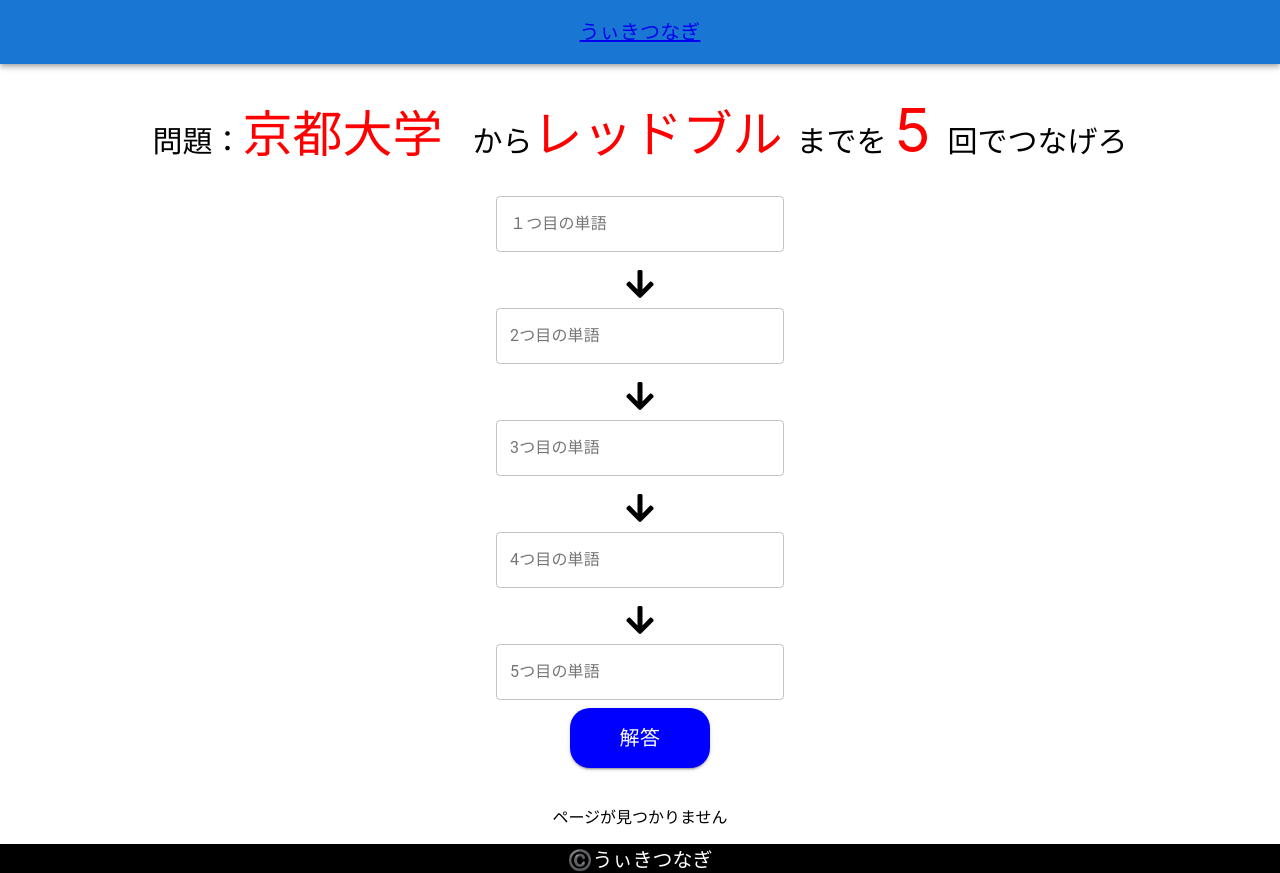
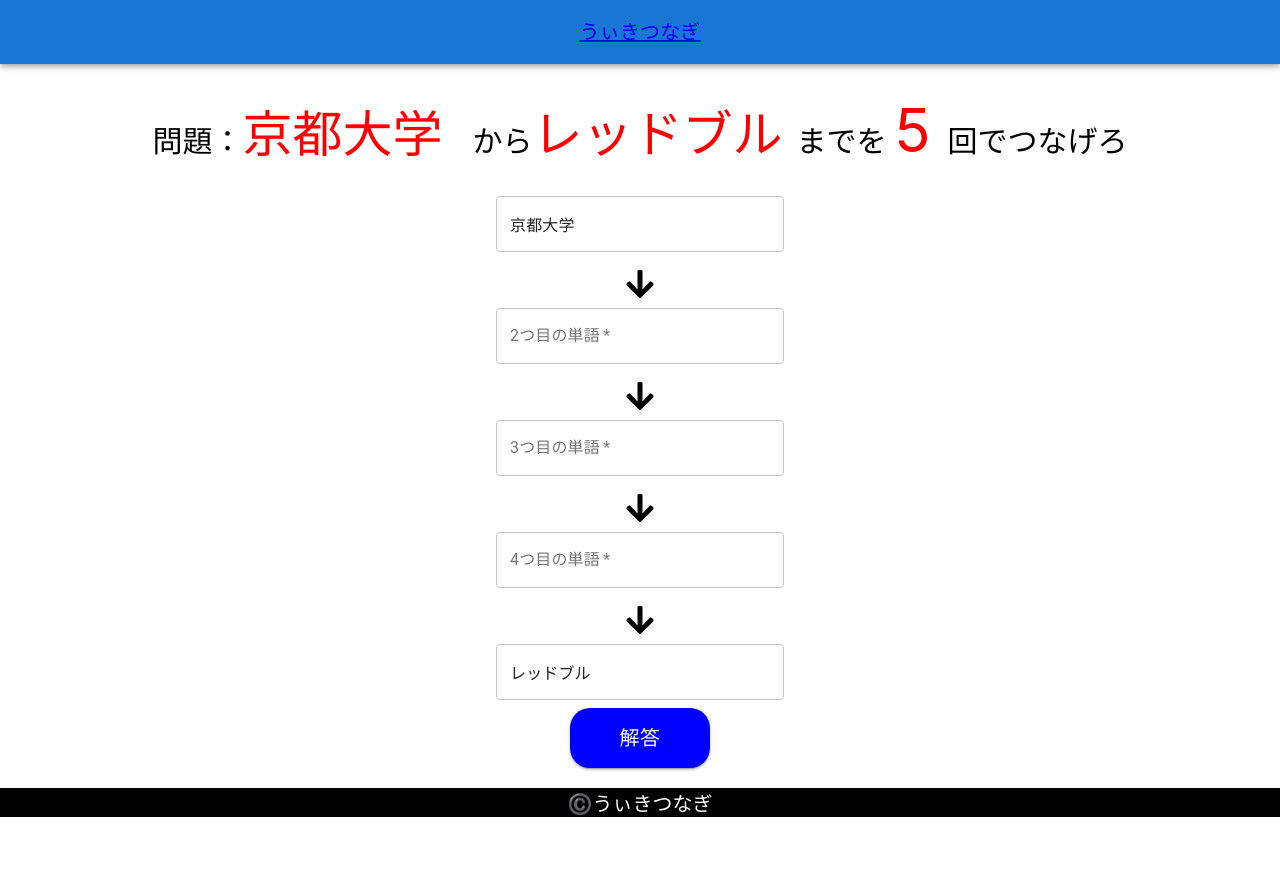
Before and after one commit to Kamodes/wikitsunagi_front, a React (Create React App) app: page /Main in a window 1280 px wide. After the commit the page ends 817 px from the top, so only its background shows below. Built offline with nearby package versions, Linux system fonts and the light colour scheme.

Commit message:
formで最初と最後を固定

```diff
--- a/src/components/AnswersList.tsx
+++ b/src/components/AnswersList.tsx
@@ -14,6 +14,7 @@
 
 type AnswerListProps = {
   handleAnswerChange: (data: AnswerType) => void;
+  questWords: string[];
 };
 
 const StyledButton = styled(Button)`
@@ -46,6 +47,7 @@
   };
 
   console.log(watch());
+  console.log(Prop.questWords[0]);
   return (
     <>
       <form onSubmit={handleSubmit(handleOnSubmit)}>
@@ -54,12 +56,13 @@
             <Grid container direction="column" spacing={2}>
               <Grid item>
                 <TextField
-                  label="１つ目の単語"
-                  placeholder="1番目の解答を入力してください"
                   {...register("first")}
                   variant="outlined"
                   style={FormStyle}
-                  defaultValue=""
+                  defaultValue={Prop.questWords[0]}
+                  InputProps={{
+                    readOnly: true,
+                  }}
                 ></TextField>
               </Grid>
               <Grid item>
@@ -73,10 +76,10 @@
                 <TextField
                   label="2つ目の単語"
                   placeholder="2番目の解答を入力してください"
+                  required={true}
                   {...register("second")}
                   variant="outlined"
                   style={FormStyle}
-                  defaultValue=""
                 ></TextField>
               </Grid>
               <Grid item>
@@ -94,6 +97,7 @@
                   variant="outlined"
                   style={FormStyle}
                   defaultValue=""
+                  required={true}
                 ></TextField>
               </Grid>
               <Grid item>
@@ -111,6 +115,7 @@
                   variant="outlined"
                   style={FormStyle}
                   defaultValue=""
+                  required={true}
                 ></TextField>
               </Grid>
               <Grid item>
@@ -122,11 +127,13 @@
             <Grid container direction="column" spacing={2}>
               <Grid item>
                 <TextField
-                  label="5つ目の単語"
-                  placeholder="5番目の解答を入力してください"
                   {...register("fifth")}
                   variant="outlined"
                   style={FormStyle}
+                  InputProps={{
+                    readOnly: true,
+                  }}
+                  defaultValue={Prop.questWords[1]}
                 ></TextField>
               </Grid>
             </Grid>
--- a/src/components/App.tsx
+++ b/src/components/App.tsx
@@ -1,6 +1,6 @@
 import React, { useState, useEffect } from "react";
 import "./CSS/App.css";
-import { BrowserRouter as Router, Route } from "react-router-dom";
+import { BrowserRouter as Router, Route, Switch } from "react-router-dom";
 import Game from "./Game";
 import Title from "./Title";
 import Result from "./Result";
@@ -63,6 +63,7 @@
       <Router>
         <ButtonAppBar />
         <div>
+          <Switch>
             <Route exact path="/" component={Title} />
             <Route
               exact
@@ -81,6 +82,7 @@
               render={() => <Result judge={judge} modelAnswer={modelAnswer} />}
             />
             <Route component={Page404} />
+          </Switch>
         </div>
         <Footer />
       </Router>
--- a/src/components/Game.tsx
+++ b/src/components/Game.tsx
@@ -40,7 +40,10 @@
         <StyledAnswerCount>{Prop.maxWord} </StyledAnswerCount>
         回でつなげろ
       </StyledQuestion>
-      <AnswersList handleAnswerChange={Prop.handleAnswerChange} />
+      <AnswersList
+        handleAnswerChange={Prop.handleAnswerChange}
+        questWords={Prop.questWords}
+      />
     </>
   );
 };
--- a/src/components/Page404.tsx
+++ b/src/components/Page404.tsx
@@ -1,5 +1,13 @@
 const Page404 = () => {
-  return <p>ページが見つかりません</p>;
+  return (
+    <>
+      <p>ページが見つかりません</p>
+      <img
+        src="https://base-ec2if.akamaized.net/w=2048,a=0,q=90,u=0/images/user/logo/87739cdc01d8f80537c31a6b48b86933.png"
+        alt="404Error画像"
+      />
+    </>
+  );
 };
 
 export default Page404;
--- a/src/components/Result.tsx
+++ b/src/components/Result.tsx
@@ -22,6 +22,10 @@
   font-size: 30px;
 `;
 
+const ButtonStyle = styled.section`
+  margin-bottom: 20px;
+`;
+
 const Result = (props: ResultProps) => {
   const judge = props.judge;
   const model = props.modelAnswer;
@@ -38,15 +42,14 @@
           <Grid item>{model[4]}</Grid>
           <Grid item>
             <Link to="/">
-              <Button variant="contained" size="large">
-                タイトルへ
-              </Button>
+              <ButtonStyle>
+                <Button variant="contained" size="large">
+                  タイトルへ
+                </Button>
+              </ButtonStyle>
             </Link>
           </Grid>
         </Grid>
-        <Link to="/">
-          <Button variant="contained">タイトルへ</Button>
-        </Link>
       </>
     );
   } else {
```
Lines whose indentation alone changed are shown as unchanged.
